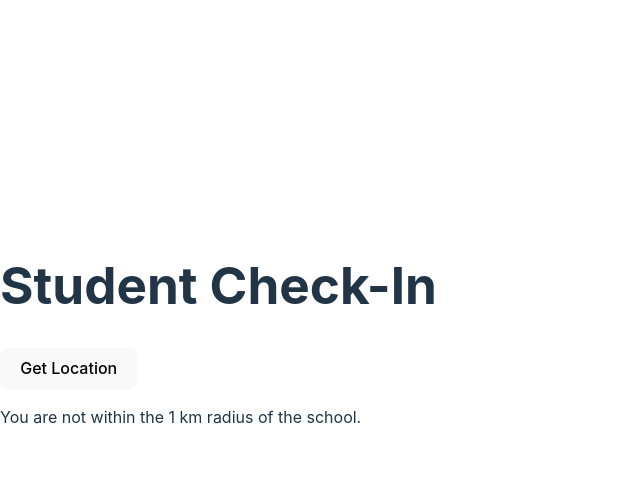
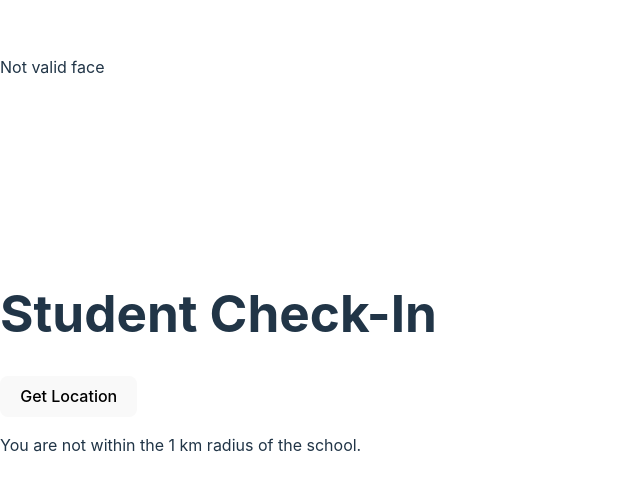
Before and after one commit to loidinhm31/recognition-system, a React (Vite) app: page / in a window 1280 px wide. Shown: the part 144-634 px from the top of the page, without its empty margins (0-640 px from the left). Built offline with nearby package versions, Linux system fonts and the light colour scheme; no server answers.

Commit message:
Fix syntax function

```diff
--- a/src/components/templates/Location/Location.jsx
+++ b/src/components/templates/Location/Location.jsx
@@ -1,6 +1,6 @@
 import { useEffect, useState } from "react";
 
-function Location(validDistance, setValidDistance) {
+function Location({ setValidDistance }) {
   const [latitude, setLatitude] = useState(null);
   const [longitude, setLongitude] = useState(null);
   const [distance, setDistance] = useState("");
--- a/src/pages/Home/index.jsx
+++ b/src/pages/Home/index.jsx
@@ -4,6 +4,7 @@ import Location from "../../components/templates/Location/Location.jsx";
 
 const Home = () => {
   const [studentInfo, setStudentInfo] = useState(null);
+  const [validFaceDetection, setValidFaceDetection] = useState(false);
   const [validDistance, setValidDistance] = useState(false);
 
   // Function to handle form submission
@@ -20,11 +21,13 @@ const Home = () => {
   // Render the form
   return (
     <div>
-      <FaceDetection />
+      {validFaceDetection ? <p>Valid face</p> : <p>Not valid face</p>}
+
+      <FaceDetection setValidFaceDetection={setValidFaceDetection} />
 
       <h1>Student Check-In</h1>
 
-      <Location validDistance={validDistance} setValidDistance={setValidDistance} />
+      <Location setValidDistance={setValidDistance} />
 
       {validDistance ? (
         <form onSubmit={handleSubmit}>
```
